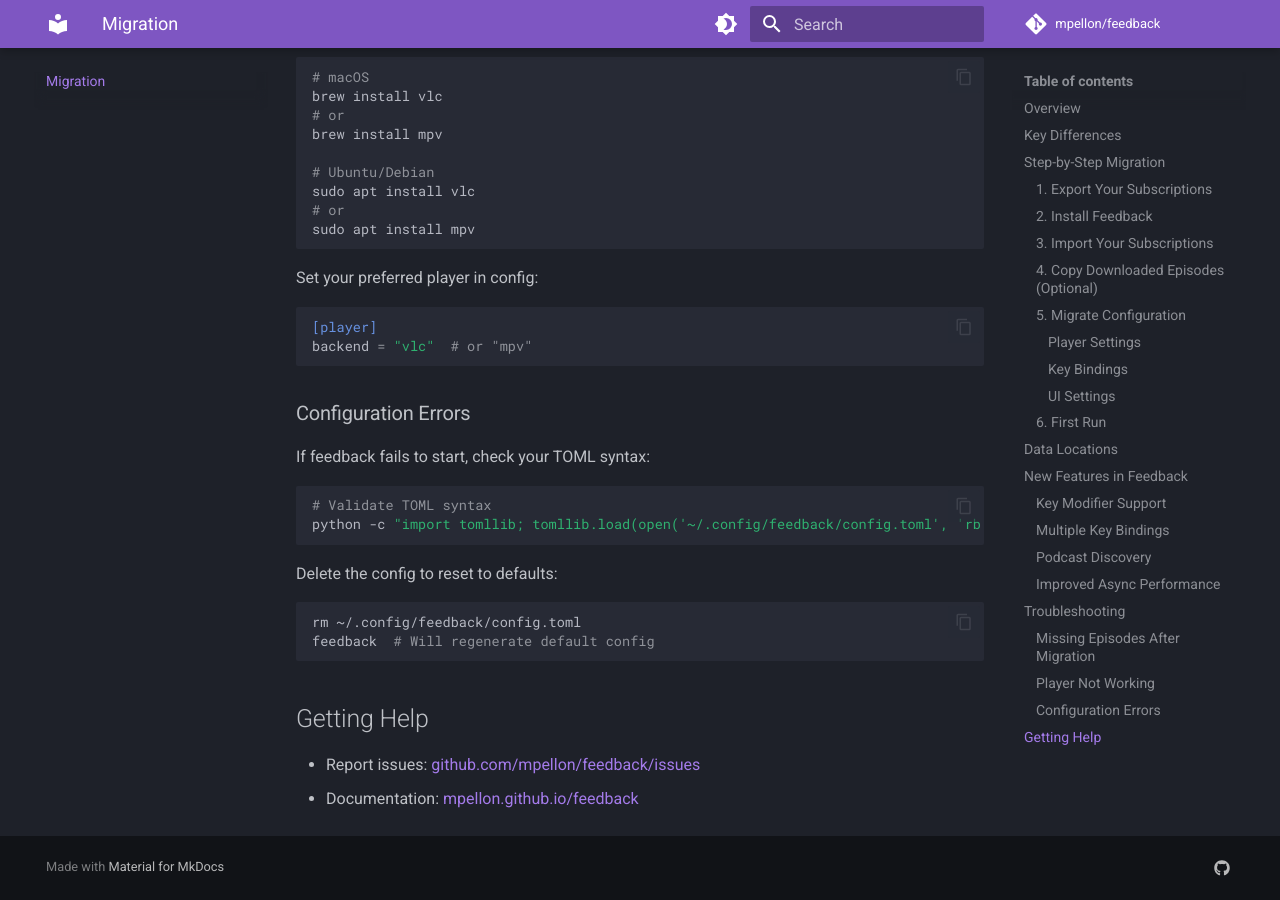
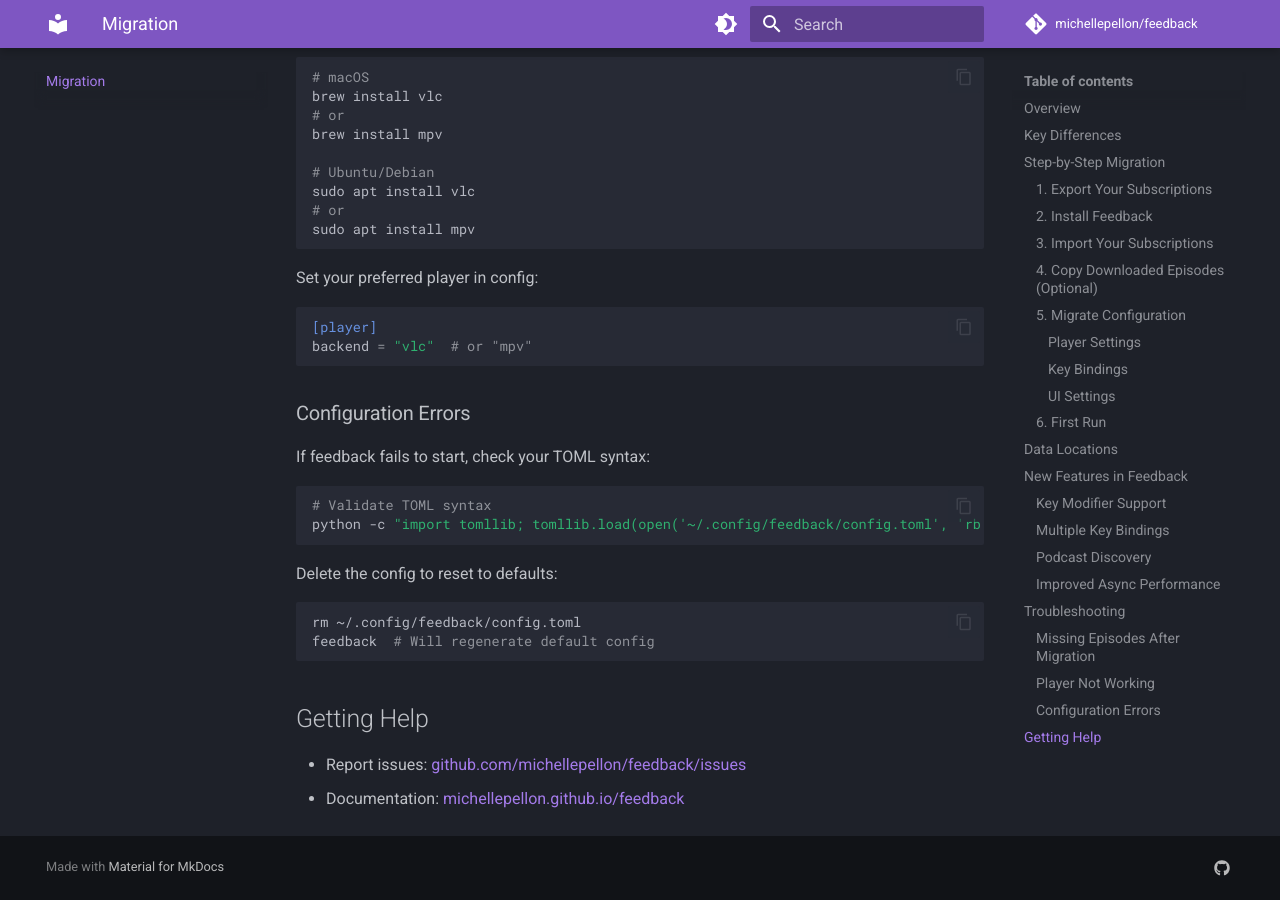
Before and after one commit to michellepellon/feedback, an MkDocs documentation site: the page built from docs/migration.md, in a window 1280 px wide and 900 px high, scrolled down 4816 px. Built offline with MkDocs 1.6.1 and Material for MkDocs 9.7.7, drawn with Linux system fonts in a browser that asks for light colours; comment, search, counter and statistics services are not loaded.

Commit message:
Fix repository URLs to michellepellon/feedback

```diff
--- a/docs/migration.md
+++ b/docs/migration.md
@@ -238,5 +238,5 @@
 
 ## Getting Help
 
-- Report issues: [github.com/mpellon/feedback/issues](https://github.com/mpellon/feedback/issues)
-- Documentation: [mpellon.github.io/feedback](https://mpellon.github.io/feedback)
+- Report issues: [github.com/michellepellon/feedback/issues](https://github.com/michellepellon/feedback/issues)
+- Documentation: [michellepellon.github.io/feedback](https://michellepellon.github.io/feedback)
--- a/mkdocs.yml
+++ b/mkdocs.yml
@@ -1,9 +1,9 @@
 site_name: Feedback
 site_description: A modern TUI podcast client for the terminal
-site_url: https://mpellon.github.io/feedback
+site_url: https://michellepellon.github.io/feedback
 
-repo_name: mpellon/feedback
-repo_url: https://github.com/mpellon/feedback
+repo_name: michellepellon/feedback
+repo_url: https://github.com/michellepellon/feedback
 
 theme:
   name: material
@@ -65,4 +65,4 @@
 extra:
   social:
     - icon: fontawesome/brands/github
-      link: https://github.com/mpellon/feedback
+      link: https://github.com/michellepellon/feedback
--- a/src/feedback/__init__.py
+++ b/src/feedback/__init__.py
@@ -5,7 +5,7 @@
 __version__ = "0.1.0"
 __author__ = "Michelle Pellon"
 __license__ = "MIT"
-__url__ = "https://github.com/mpellon/feedback"
+__url__ = "https://github.com/michellepellon/feedback"
 
 __all__ = [
     "__author__",
```
